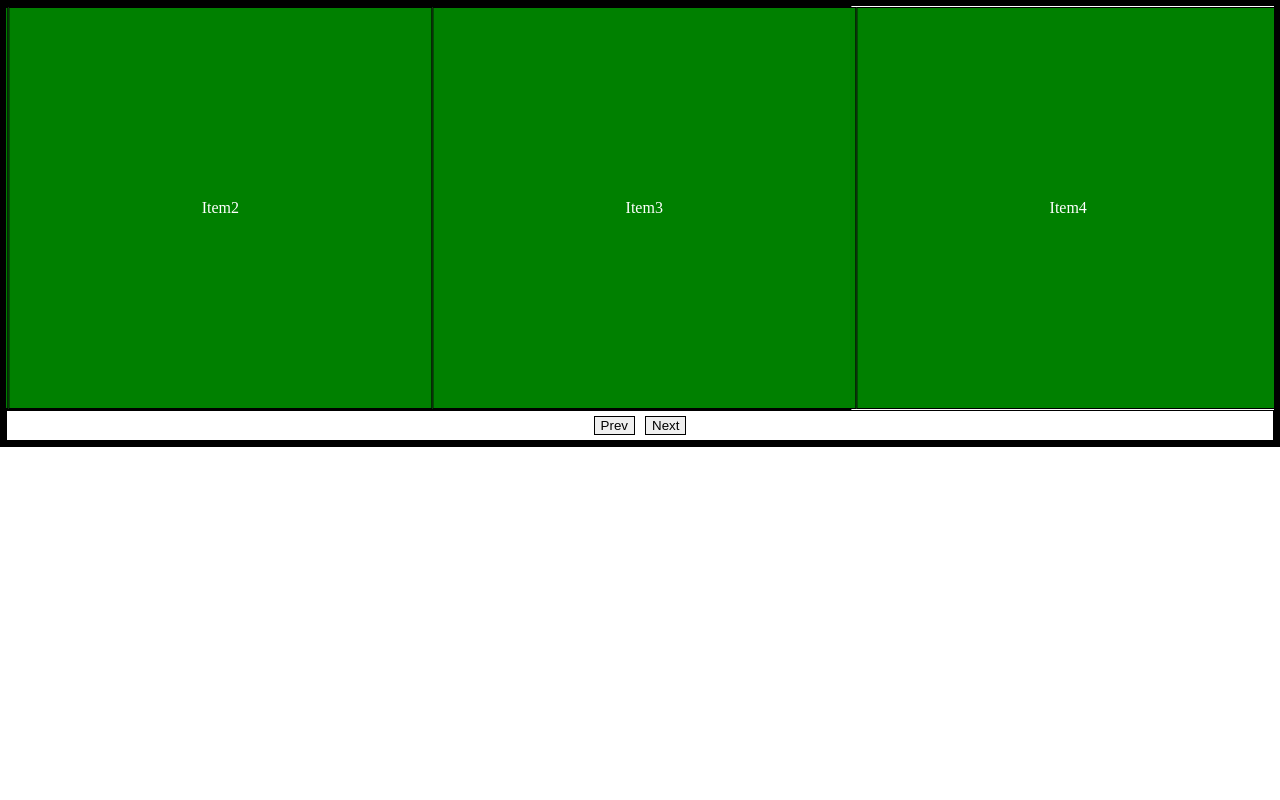
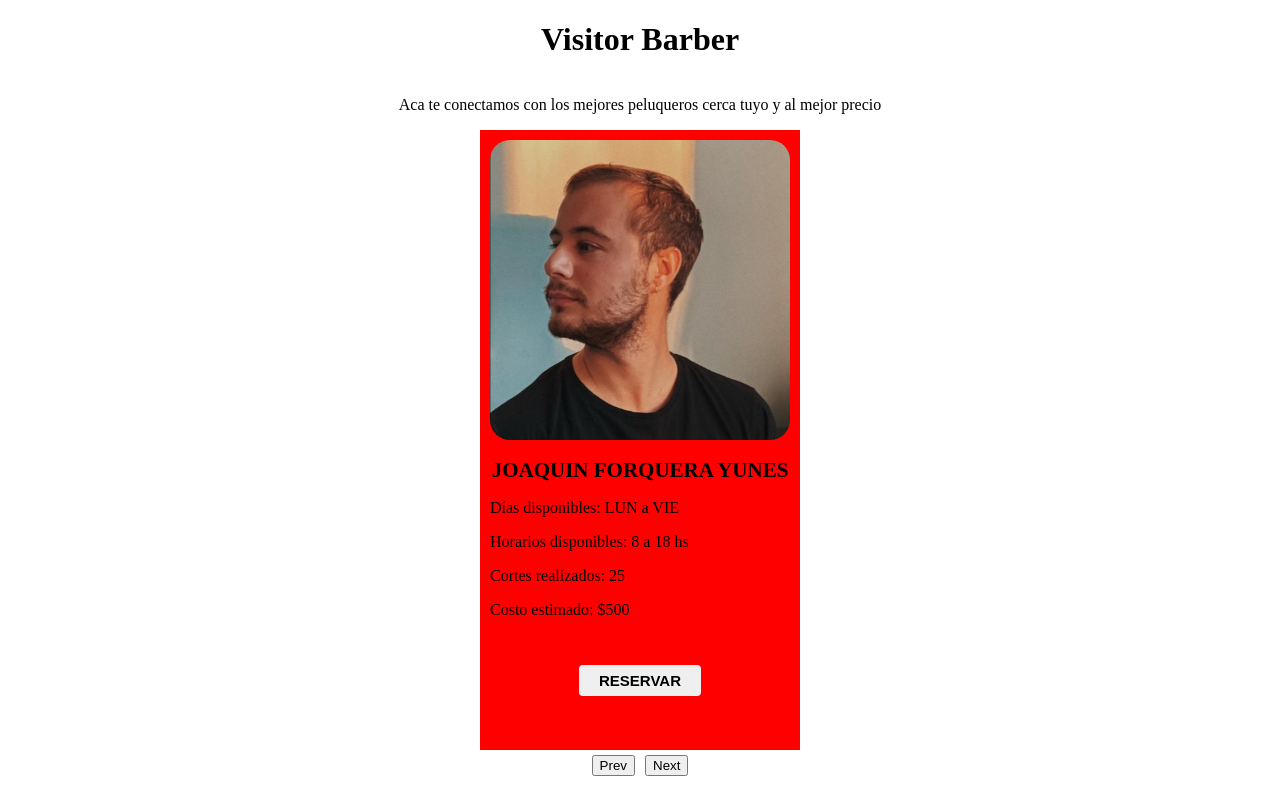
Before and after one commit to perassijulian/VisitorBarber, a React (Create React App) app: page / in a window 1280 px wide. Built offline with nearby package versions, Linux system fonts and the light colour scheme.

Commit message:
add carrousel repeat / amountToDisplay

```diff
--- a/src/App.scss
+++ b/src/App.scss
@@ -1,8 +1,4 @@
 @import './Variables.scss';
-
-*{
-    border: 1px solid #000;
-}
 
 body {
     margin:0px;
--- a/src/Carousel.scss
+++ b/src/Carousel.scss
@@ -1,5 +1,6 @@
 .carousel {
     overflow: hidden;
+    width: 100%;
 }
 
 .inner{
@@ -11,10 +12,6 @@
     display: inline-flex;
     align-items: center;
     justify-content: center;
-    width: 200px;
-    height: 400px;
-    background-color: green;
-    color: #FFF;
 }
 
 .indicators {
--- a/src/components/Carrousel.js
+++ b/src/components/Carrousel.js
@@ -11,21 +11,22 @@ export const CaroulselItem = ({ children, width }) => {
     );
 };
 
-const Carousel = ({ children }) => {
+const Carousel = (props, { children }) => {
     const [activeIndex, setActiveIndex] = useState(0);
     const [paused, setPaused] = useState(false);
 
     const updateIndex = (newIndex) => {
 
         if (newIndex < 0) {
-            newIndex = React.Children.count(children) -3;
-        } else if (newIndex >= React.Children.count(children)-2) {
+            newIndex = React.Children.count(props.children) - props.amountItems;
+        } else if (newIndex >= React.Children.count(props.children)- (props.amountItems-1)) {
             newIndex = 0;
         }
         setActiveIndex(newIndex);
     }
 
     useEffect(() => {
+        if (props.repeat) {
             const interval = setInterval(() => {
                 if (!paused) {
                 updateIndex(activeIndex+1);
@@ -37,6 +38,7 @@ const Carousel = ({ children }) => {
                     clearInterval(interval);
                 }
             };
+        }
     });
 
     const handlers = useSwipeable({
@@ -51,9 +53,9 @@ const Carousel = ({ children }) => {
             onMouseEnter={() => setPaused(true)}
             onMouseLeave={() => setPaused(false)}
         >
-            <div className='inner' style={{ transform: `translateX(-${activeIndex*33.33}%)` }}>
-                {React.Children.map(children, (child,index) => {
-                    return React.cloneElement( child, {width: "33.33%" });
+            <div className='inner' style={{ transform: `translateX(-${activeIndex*(100/props.amountItems)}%)` }}>
+                {React.Children.map(props.children, (child,index) => {
+                    return React.cloneElement( child, {width: `${100/props.amountItems}%` });
                 })}
             </div>
             <div className='indicators'>
--- a/src/components/Main.js
+++ b/src/components/Main.js
@@ -4,18 +4,23 @@ import Profile from './Profile';
 
 const Main = () => {
   return (
-    <div>
-        <Carousel>
-            <CaroulselItem>Item1</CaroulselItem>
-            <CaroulselItem>Item2</CaroulselItem>
-            <CaroulselItem>Item3</CaroulselItem>
-            <CaroulselItem>Item4</CaroulselItem>
-            <CaroulselItem>Item5</CaroulselItem>
-            <CaroulselItem>Item6</CaroulselItem>
-            <CaroulselItem>Item7</CaroulselItem>
-            <CaroulselItem>Item8</CaroulselItem>
-        </Carousel>
+    <div className='main'>
+        <h1>Visitor Barber</h1>
+        <p>Aca te conectamos con los mejores peluqueros cerca tuyo y al mejor precio</p>
+        <div className="main--content">
+            <Carousel
+                repeat={false}
+                amountItems={1}
+            >
+                <CaroulselItem><Profile /></CaroulselItem>
+                <CaroulselItem><Profile /></CaroulselItem>
+                <CaroulselItem><Profile /></CaroulselItem>
+                <CaroulselItem><Profile /></CaroulselItem>
+                <CaroulselItem><Profile /></CaroulselItem>
+                <CaroulselItem><Profile /></CaroulselItem>
 
+            </Carousel>
+        </div>
     </div>);
 };
 
--- a/src/components/Profile.js
+++ b/src/components/Profile.js
@@ -1,5 +1,7 @@
 import React from 'react';
 import photo from '../pictures/Foto.jpg';
+import Carousel, { CaroulselItem } from './Carrousel';
+
 
 const Profile = () => {
   return (
```
Lines whose indentation alone changed are shown as unchanged.
